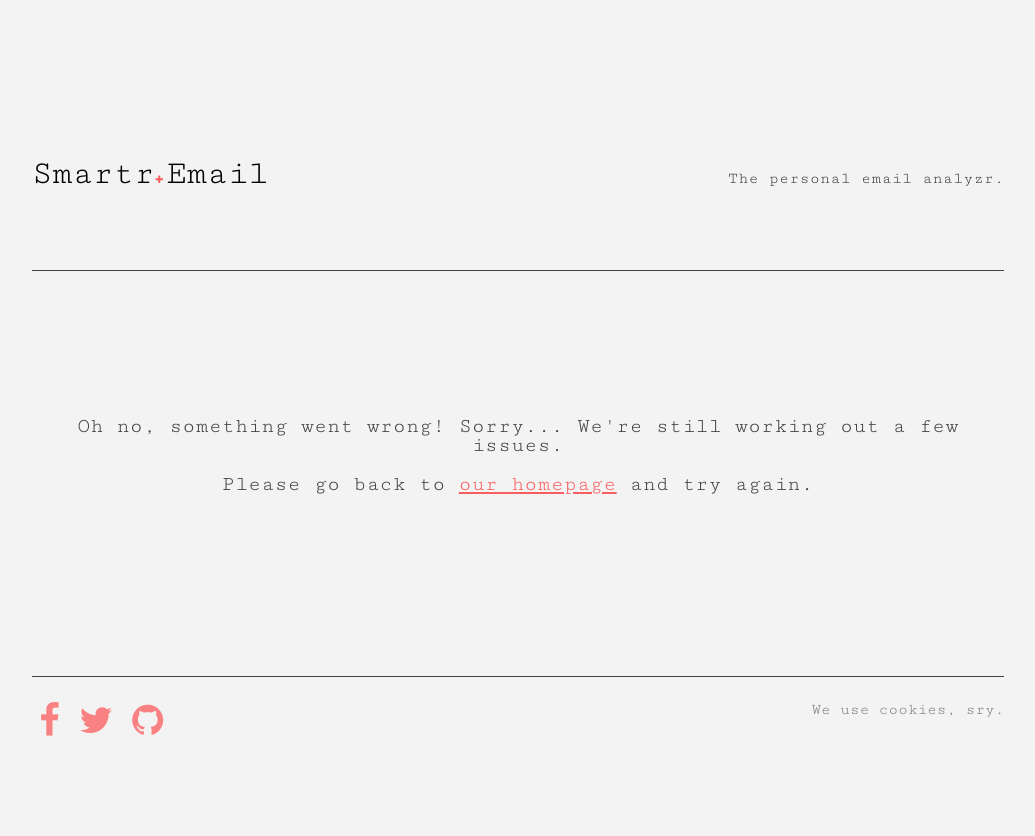
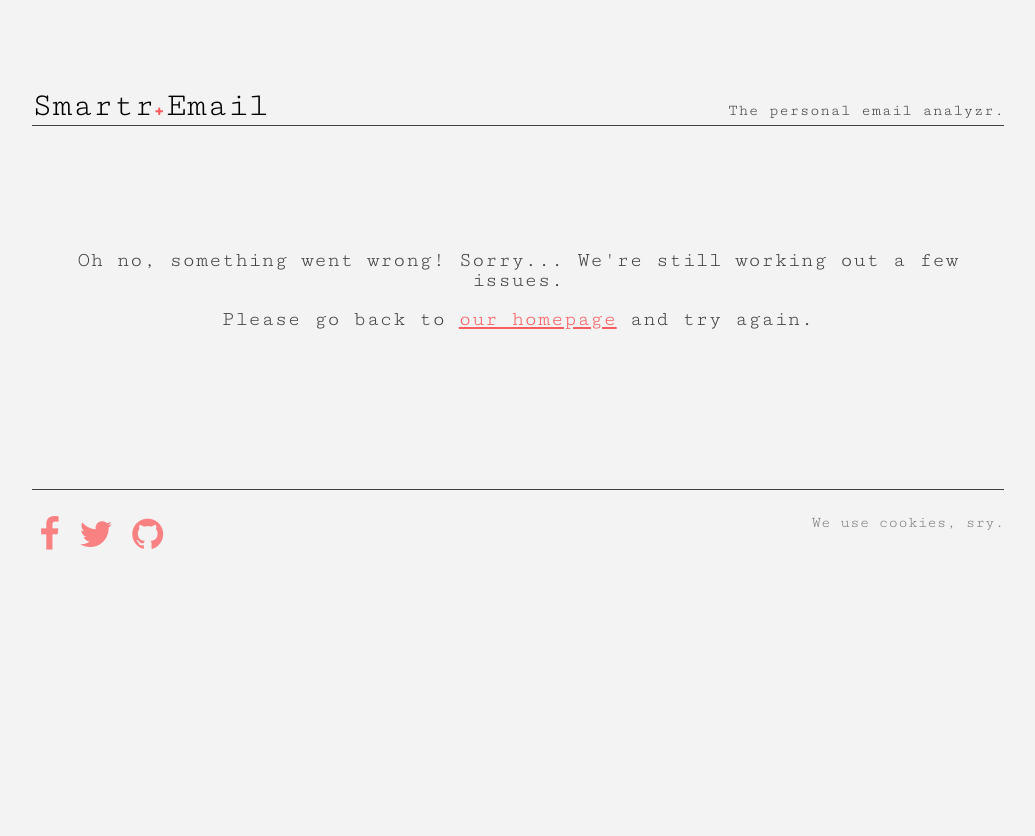
Before and after one commit to ilyaaltshteyn/SmarterEmail, a Flask app: page /magic in a window 1280 px wide. Shown: the whole page, without its empty margins (122-1157 px from the left). After the commit the page ends 550 px from the top, so only its background shows below. Run offline with Flask 2, Linux system fonts and the light colour scheme; some libraries are stand-ins or nearby versions.

Commit message:
styled error msg spacing

```diff
--- a/templates/error.html
+++ b/templates/error.html
@@ -57,7 +57,7 @@
         </header>
         <section class="individual-page-content">
             <div id="data">
-                <h2 id="this-takes-30s">Oh no, something went wrong! Sorry... We're still working out a few issues. <br><br>Please go back to <a href="https://www.smartr.email">our homepage</a> and try again.</h2>
+                <h2 id="error-msg">Oh no, something went wrong! Sorry... We're still working out a few issues. <br><br>Please go back to <a href="https://www.smartr.email">our homepage</a> and try again.</h2>
             </div>
             <div class="loader"></div>
             <div id="loading-message">
@@ -114,6 +114,11 @@
 
          ::selection {
             background-color: #FBA1A2;
+        }
+
+        #error-msg {
+          padding-top: 4em;
+          padding-bottom: 4em;
         }
         /********** Headerstyling **********/
 
@@ -216,8 +221,6 @@
             font-style: normal;
             text-align: center;
             text-rendering: geometricPrecision;
-            padding-top: 5em;
-            padding-bottom: 5em;
         }
 
         .analyzing-100 {
@@ -375,8 +378,6 @@
                 font-style: normal;
                 letter-spacing: .5;
                 text-rendering: geometricPrecision;
-                padding-top: 5em;
-                padding-bottom: 5em;
             }
             /********** Menu Styling DT **********/
             .mobile-menu-button {
```
